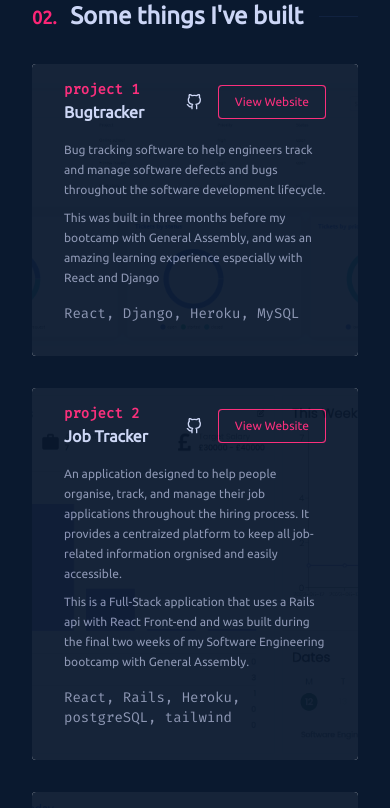
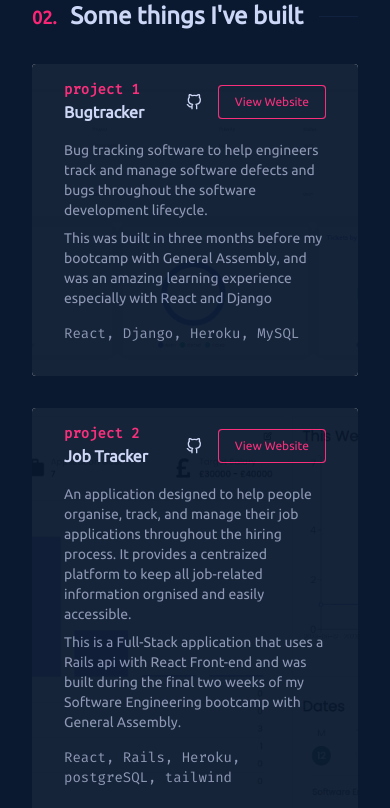
Before and after one commit to maxim-pre/my-portfolio, a React (Create React App) app: page / in a window 390 px wide. Shown: the part 2340-3148 px from the top of the page. Built offline with nearby package versions, Linux system fonts and the light colour scheme.

Commit message:
increase font size of project descriptions and the content section. Make links open up in a new tabm

```diff
--- a/src/components/asideLeft.js
+++ b/src/components/asideLeft.js
@@ -5,12 +5,14 @@ const AsideLeft = () => {
     <div className=" absolute sm:fixed bottom-0 left-0 px-8 flex flex-col items-center text-textNormal">
       <a
         href="https://github.com/maxim-pre"
+        target="_blank"
         className="my-2 cursor-pointer hover:text-neonPink hover:-translate-y-1 duration-200"
       >
         <FiGithub className="text-2xl" />
       </a>
       <a
         href="https://www.linkedin.com/in/maxim-prestwich-b82462204"
+        target="_blank"
         className="my-2 cursor-pointer hover:text-neonPink hover:-translate-y-1 duration-200 "
       >
         <FiLinkedin className="text-2xl" />
--- a/src/components/contact.js
+++ b/src/components/contact.js
@@ -27,7 +27,7 @@ const Contact = () => {
       <div className="max-w-[400px] mx-auto flex justify-center items-center flex-col h-[43rem]">
         <h2 className="code text-neonPink ">03. Contact</h2>
         <h3 className="text-textLight text-4xl">Let's get in touch!</h3>
-        <p className="text-textNormal text-xs my-6">
+        <p className="text-textNormal text-sm my-6">
           I'm currently looking for new opportunities so my inbox is always
           open! Whether you have any questions or just want to say hi please
           feel free to drop me an email.
--- a/src/components/textLink.js
+++ b/src/components/textLink.js
@@ -1,6 +1,6 @@
 const TextLink = ({ label, url }) => {
   return (
-    <a className="relative" href={url}>
+    <a className="relative" target="_blank" href={url}>
       <span className="after:content-[''] after:bg-neonPink after:h-[1px] after:w-[0%] after:left-0 after:-bottom-[1px] after:rounded-xl after:absolute after:duration-300 after:hover:w-[100%] text-neonPink cursor-pointer">
         {label}
       </span>
--- a/src/components/work/mobileProjectCard.js
+++ b/src/components/work/mobileProjectCard.js
@@ -29,11 +29,11 @@ const MobileProjectCard = ({ project }) => {
             </a>
           </div>
         </div>
-        <div className="flex flex-col justify-between">
-          <p className="text-xs text-left text-textNormal mt-4 mb-2 leading-5">
+        <div className="flex flex-col justify-between text-sm">
+          <p className="text-left text-textNormal mt-4 mb-2 leading-5">
             {project.description}
           </p>
-          <p className="text-xs text-left text-textNormal leading-5">
+          <p className="text-left text-textNormal leading-5">
             {project.personal}
           </p>
           <p className="my-4 text-left text-sm text-textNormal code">
--- a/src/components/work/projectCard.js
+++ b/src/components/work/projectCard.js
@@ -18,7 +18,7 @@ const ProjectCard = ({ project }) => {
           project {project.number}
         </h2>
         <h2 className="text-right font-bold">{project.name}</h2>
-        <div className=" w-[120%] text-xs sm:text-md bg-cardColor shadow-lg py-4 px-4 text-left my-4">
+        <div className=" w-[120%] text-sm sm:text-md bg-cardColor shadow-lg py-4 px-4 text-left my-4">
           <p className="mb-2">{project.description}</p>
           <p>{project.personal}</p>
         </div>
@@ -32,10 +32,10 @@ const ProjectCard = ({ project }) => {
           })}
         </div>
         <div className="flex mt-4 items-center  justify-start">
-          <a href={project.url}>
+          <a href={project.url} target="_blank">
             <Button label={"View Website"} />
           </a>
-          <a href={project.github}>
+          <a href={project.github} target="_blank">
             <div className="mx-6 cursor-pointer ">
               <FiGithub />
             </div>
--- a/src/components/work/projectCardAlternate.js
+++ b/src/components/work/projectCardAlternate.js
@@ -9,7 +9,7 @@ const ProjectCardAlternate = ({ project }) => {
           project {project.number}
         </h2>
         <h2 className="text-right font-bold">{project.name}</h2>
-        <div className=" w-[110%] text-xs bg-cardColor shadow-lg py-4 px-4 text-left my-4 z-10">
+        <div className=" w-[110%] text-sm bg-cardColor shadow-lg py-4 px-4 text-left my-4 z-10">
           <p className="mb-2">{project.description}</p>
           <p>{project.personal}</p>
         </div>
@@ -23,10 +23,10 @@ const ProjectCardAlternate = ({ project }) => {
           })}
         </div>
         <div className="flex mt-4 items-center  justify-start">
-          <a href={project.url}>
+          <a href={project.url} target="_blank">
             <Button label={"View Website"} />
           </a>
-          <a href={project.github}>
+          <a href={project.github} target="_blank">
             <div className="mx-6 cursor-pointer">
               <FiGithub />
             </div>
```
